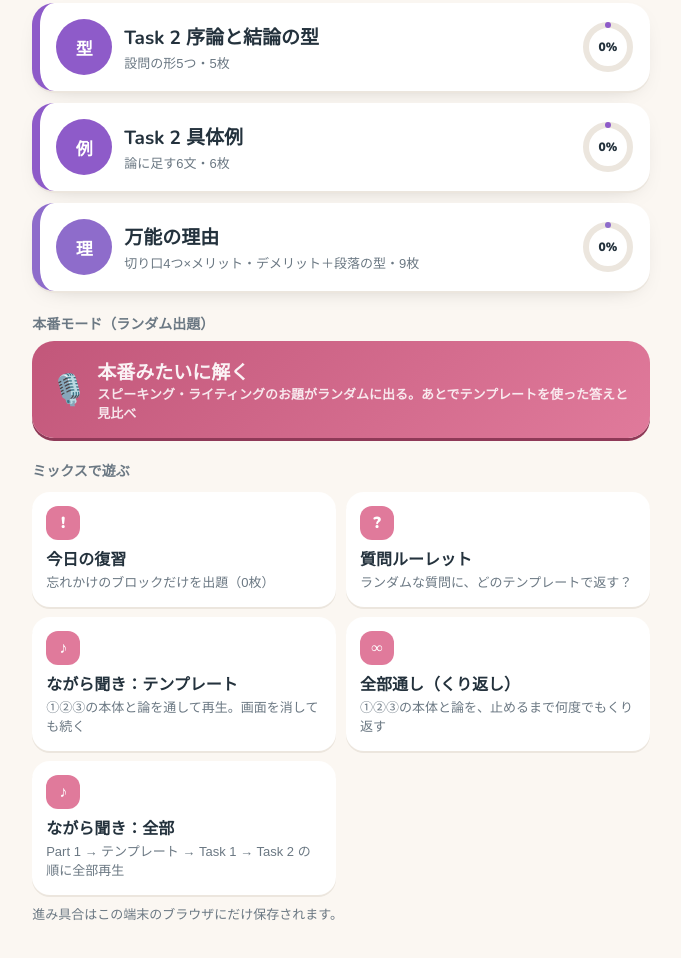
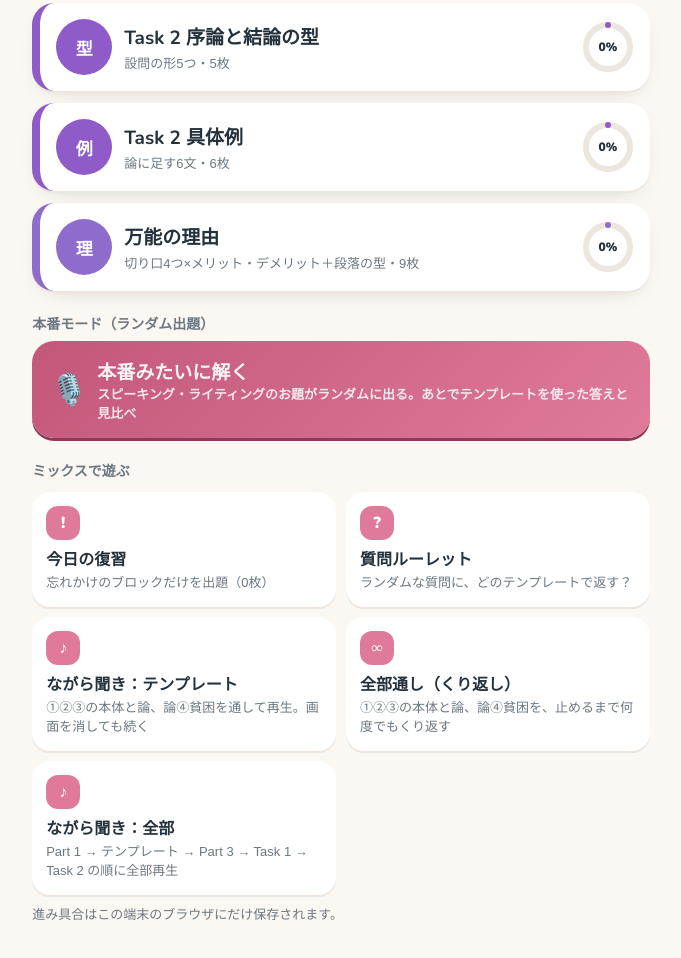
Before and after one commit to kokugo-lab/toefl-best-practice, a plain HTML site: page public/ielts-trainer/index.html in a window 1280 px wide. Shown: the part 1580-2538 px from the top of the page, without its empty margins (299-980 px from the left). Drawn offline with nearby package versions, Linux system fonts and the light colour scheme; a web font is replaced by a local one.

Commit message:
暗記トレーナー：カードの一覧に「全文を聞く」「くり返し聞く」、ながら聞きに論④貧困・Part 3・万能の理由
Co-Authored-By: Claude Opus 5.5 <noreply@anthropic.com>
Claude-Session: https://claude.ai/code/session_01XMp8erUUkR5LEfVkPKTcRv

```diff
--- a/public/ielts-trainer/index.html
+++ b/public/ielts-trainer/index.html
@@ -240,9 +240,9 @@ function home(){if(COURSE.on){courseView();return}if(!PL.bg)stopTTS();hud();
   <div class="modes" style="--c:#E07A9B">
    <button class="mode" id="mDue"><div class="ic">!</div><b>今日の復習</b><span>忘れかけのブロックだけを出題（${dueList().length}枚）</span></button>
    <button class="mode" id="mQ"><div class="ic">?</div><b>質問ルーレット</b><span>ランダムな質問に、どのテンプレートで返す？</span></button>
-   <button class="mode" id="mL1"><div class="ic">♪</div><b>ながら聞き：テンプレート</b><span>①②③の本体と論を通して再生。画面を消しても続く</span></button>
-   <button class="mode" id="mL3"><div class="ic">∞</div><b>全部通し（くり返し）</b><span>①②③の本体と論を、止めるまで何度でもくり返す</span></button>
-   <button class="mode" id="mL2"><div class="ic">♪</div><b>ながら聞き：全部</b><span>Part 1 → テンプレート → Task 1 → Task 2 の順に全部再生</span></button>
+   <button class="mode" id="mL1"><div class="ic">♪</div><b>ながら聞き：テンプレート</b><span>①②③の本体と論、論④貧困を通して再生。画面を消しても続く</span></button>
+   <button class="mode" id="mL3"><div class="ic">∞</div><b>全部通し（くり返し）</b><span>①②③の本体と論、論④貧困を、止めるまで何度でもくり返す</span></button>
+   <button class="mode" id="mL2"><div class="ic">♪</div><b>ながら聞き：全部</b><span>Part 1 → テンプレート → Part 3 → Task 1 → Task 2 の順に全部再生</span></button>
   </div>
   <p class="note">進み具合はこの端末のブラウザにだけ保存されます。</p>`;
   app.querySelectorAll('[data-c]').forEach(b=>b.onclick=()=>coursePlan(+b.dataset.c));
@@ -251,11 +251,11 @@ function home(){if(COURSE.on){courseView();return}if(!PL.bg)stopTTS();hud();
   app.querySelectorAll('.tpl[data-x]').forEach(b=>b.onclick=()=>xmenu(D.X[b.dataset.x]));
   $('mDue').onclick=()=>{const l=dueList();if(!l.length){toast('今日の復習はありません');return}look(shuffle(l),'今日の復習','#E07A9B')};
   $('mQ').onclick=()=>roulette(0,0);$('mEx').onclick=exMenu;
-  const tIds=D.T.flatMap(t=>[...memA(t),...t.b].map(b=>b.id));
+  const tIds=[...D.T.flatMap(t=>[...memA(t),...t.b].map(b=>b.id)),...D.X.find(x=>x.k==='pv').blocks.map(b=>b.id)];
   $('mL1').onclick=()=>playIds(tIds,null,'テンプレート',true);
   $('mL3').onclick=()=>{playIds(tIds,null,'テンプレート',true,true);toast('くり返し再生します')};
   const xIds=k=>D.X.find(x=>x.k===k).blocks.map(b=>b.id);
-  $('mL2').onclick=()=>playIds([...xIds('p1'),...tIds,...xIds('t1'),...xIds('t2'),...xIds('ex')],null,'全部',true)}
+  $('mL2').onclick=()=>playIds([...xIds('p1'),...tIds,...xIds('ct'),...xIds('t1'),...xIds('t2'),...xIds('ur'),...xIds('ex')],null,'全部',true)}
 function menu(t,part){if(!PL.bg)stopTTS();part=part||'a';const c=COL[t.k];
   app.innerHTML=`<button class="back" id="bk">← ホーム</button>
   <div class="card" style="--c:${c}"><span class="lab">万能テンプレート ${'①②③'[t.k-1]}</span><h1 class="jp" style="font-size:30px">${t.name}</h1>
@@ -383,13 +383,14 @@ function xfull(x,c,showJp=true){
   const lab=b=>x.k==='t1'?b.label.split('｜')[1]:b.label;
   app.innerHTML=`<button class="back" id="bk">← もどる</button>
   <div class="card" style="--c:${c}"><span class="lab">一覧</span><h1 class="jp" style="font-size:28px">${x.name}</h1><p class="lead" style="margin:0">${x.sub}・${x.blocks.length}枚</p>
-   <div class="row" style="margin-top:6px"><button class="btn ${showJp?'':'g'}" id="jpOn">日本語つき</button><button class="btn ${showJp?'g':''}" id="jpOff">英語だけ</button></div>${rateHTML()}</div>
+   <div class="row" style="margin-top:6px"><button class="btn ${showJp?'':'g'}" id="jpOn">日本語つき</button><button class="btn ${showJp?'g':''}" id="jpOff">英語だけ</button></div>
+   <div class="row"><button class="btn g" id="xAll" style="min-height:48px;font-size:15px">▶ 全文を聞く</button><button class="btn" id="xLoop" style="min-height:48px;font-size:15px">▶ くり返し聞く</button></div>${rateHTML()}</div>
   ${Object.entries(grp).map(([g,bl])=>`<div class="card" style="--c:${c};margin-top:14px;animation:none">${g?`<span class="lab">${g}</span>`:''}
    ${bl.map((b,i)=>`<div style="${i||g?'border-top:1px solid var(--line);padding-top:10px;margin-top:10px':''}"><span class="qtag">${lab(b)}</span><button class="spk" data-id="${b.id}">▶ 聞く</button><div class="ent" data-blk="${b.id}" style="font-size:16px;margin:4px 0">${sentHTML(b.en)}</div>${showJp?`<p class="jpt" style="font-size:14px;margin:0;color:var(--mut)">${b.jp}</p>`:''}</div>`).join('')}</div>`).join('')}
   <div class="row"><button class="btn" id="bk2">メニューへ</button></div>`;
   $('bk').onclick=$('bk2').onclick=()=>{if(!PL.bg)stopTTS();xmenu(x)};
   $('jpOn').onclick=()=>{if(!PL.bg)stopTTS();xfull(x,c,true)};$('jpOff').onclick=()=>{if(!PL.bg)stopTTS();xfull(x,c,false)};window.scrollTo(0,0);bindRate();
-  const byId={};x.blocks.forEach(b=>byId[b.id]=b);app.querySelectorAll('.spk[data-id]').forEach(z=>z.onclick=()=>playIds([z.dataset.id],z))}
+  const xIdsAll=x.blocks.map(b=>b.id);$('xAll').onclick=()=>playIds(xIdsAll,$('xAll'),x.name,true);$('xLoop').onclick=()=>{playIds(xIdsAll,$('xLoop'),x.name,true,true);toast('くり返し再生します')};const byId={};x.blocks.forEach(b=>byId[b.id]=b);app.querySelectorAll('.spk[data-id]').forEach(z=>z.onclick=()=>playIds([z.dataset.id],z))}
 function look(list,title,c,i=0){if(!PL.bg)stopTTS();if(i>=list.length){finish(title,c);return}const b=list[i];const cc=b.t?colOf(b.t):c;
   app.innerHTML=`<button class="back" id="bk">← やめる</button><div class="card" style="--c:${cc}"><span class="lab">${b.t?b.t.name+'｜':''}${b.label}</span>${b.t&&b.t.a?``:''}<span class="prog">${i+1} / ${list.length}</span>
   <p class="jpt">${b.jp}</p><div id="ans"><div class="hide">声に出して英語で言ってみよう${b.sk?`<br><small>ヒント：${b.sk.replace(/<[^>]+>/g,'')}</small>`:''}</div></div>
```
